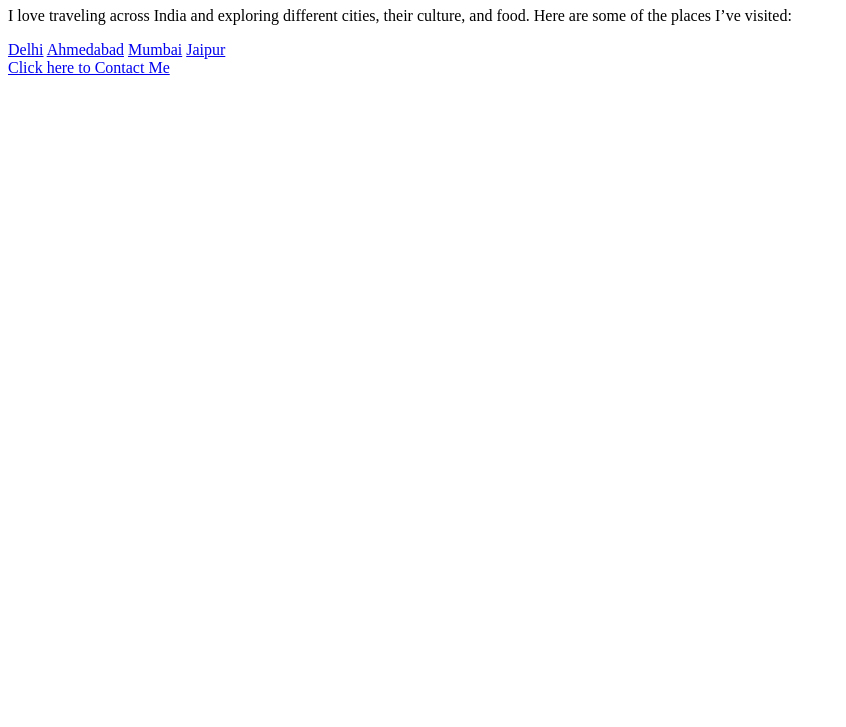
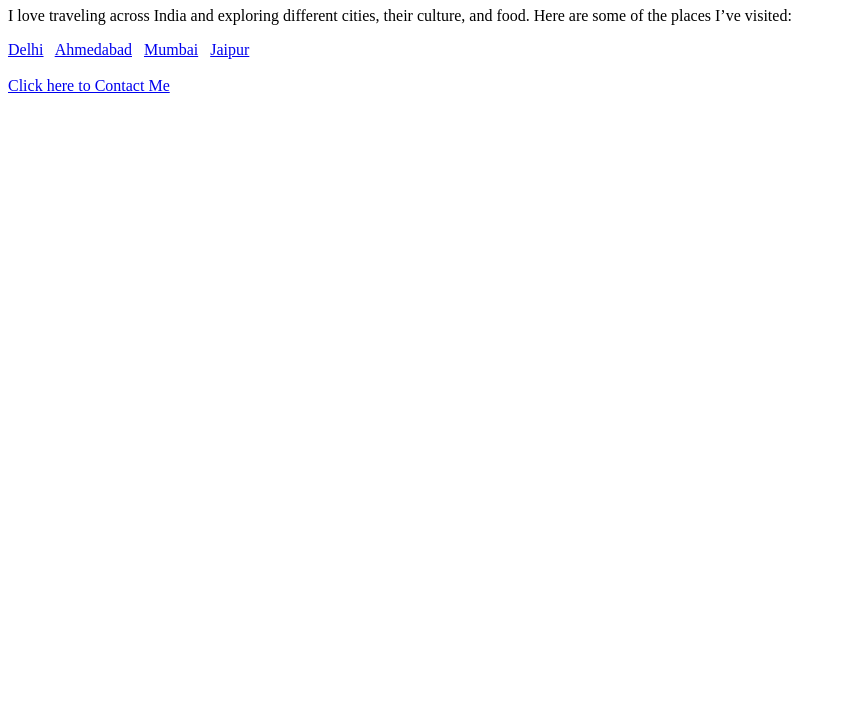
Before and after one commit to Jivan-Patel/HTML_Assigment, a plain HTML site: page assigment02/index.html in a window 1280 px wide. Shown: the part 73-800 px from the top of the page, without its empty margins (0-846 px from the left). Drawn offline with Linux system fonts and the light colour scheme.

Commit message:
Updating Assigment02

```diff
--- a/assigment02/index.html
+++ b/assigment02/index.html
@@ -15,11 +15,11 @@
         Here are some of the places I’ve visited:
     </p>
 
-    <a href="delhi.html">Delhi</a>
-    <a href="ahmedabad.html">Ahmedabad</a>
-    <a href="mumbai.html">Mumbai</a>
-    <a href="jaipur.html">Jaipur</a>
-    <br>
+    <a href="delhi.html">Delhi</a> &nbsp;
+    <a href="ahmedabad.html">Ahmedabad</a> &nbsp;
+    <a href="mumbai.html">Mumbai</a> &nbsp;
+    <a href="jaipur.html">Jaipur</a> &nbsp;
+    <br><br>
 
     <a href="contact.html">Click here to Contact Me</a>
 </body>
```
